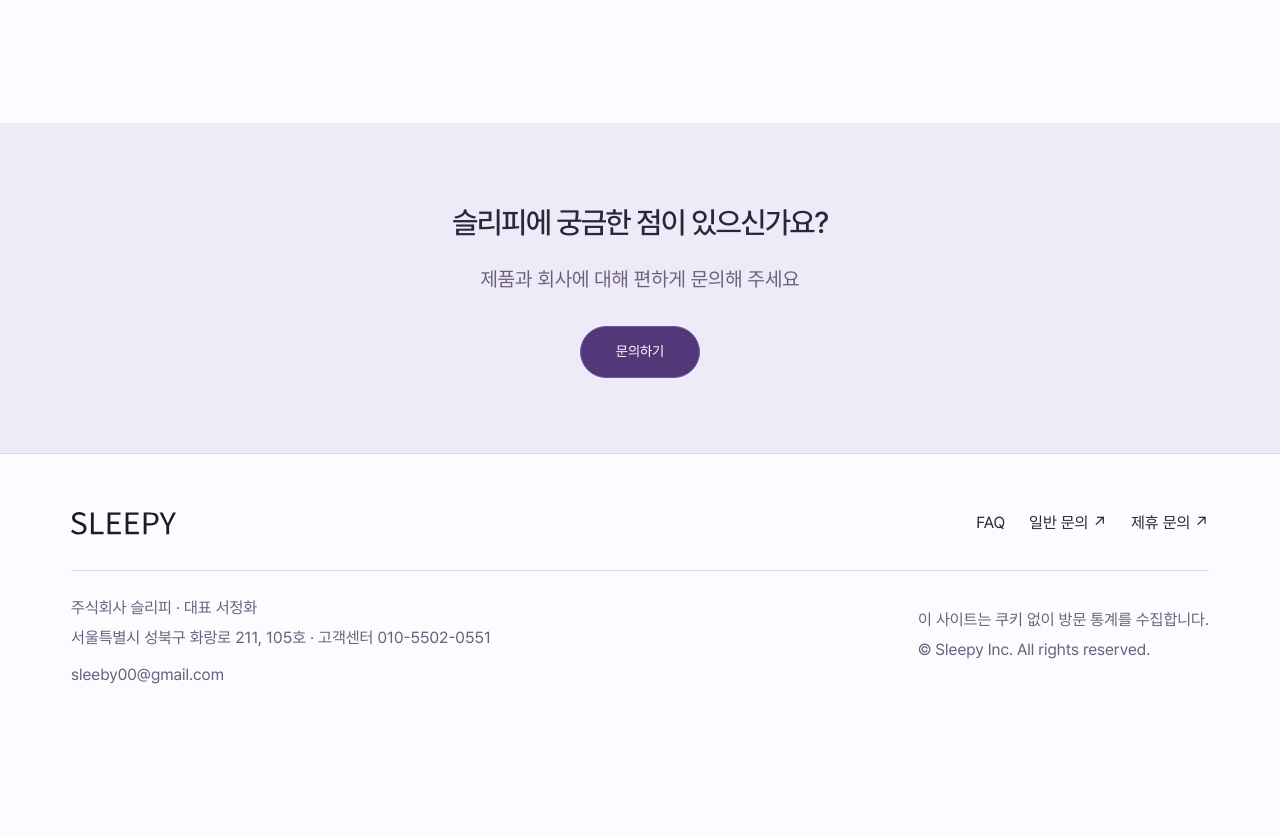
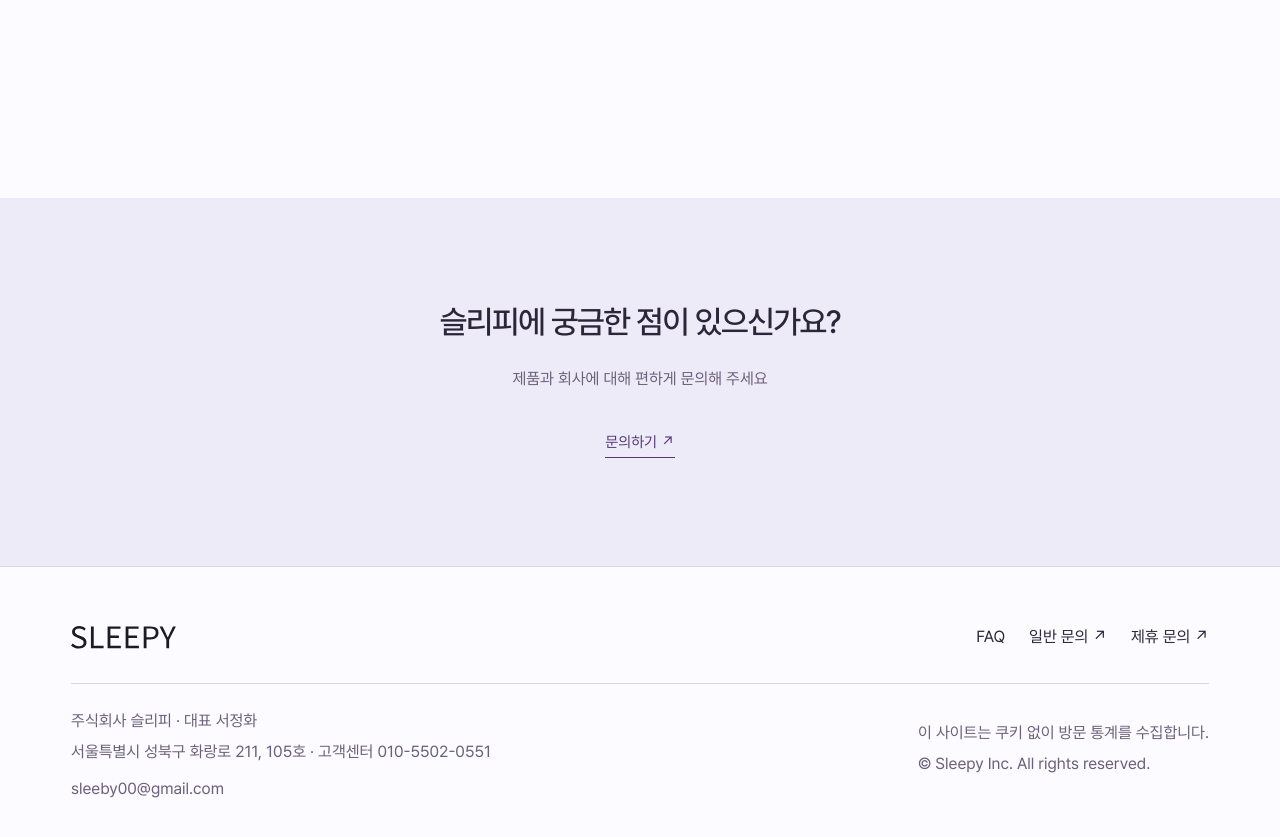
Before and after one commit to miniintern-sleepy/sleepy, a Next.js app: page /ko/company in a window 1280 px wide. Shown: the part 3670-4507 px from the top of the page. Before the commit the page ends 4397 px from the top, so only its background shows below. Built offline with nearby package versions, Linux system fonts and the light colour scheme.

Commit message:
fix: 회사 소개 문의를 FAQ 문의 배너와 같게 맞춤 #90
- 보라 둥근 버튼 대신 공통 ContactBanner(글자 링크) 사용, 유형 일반 유지
- 걸음 끝 → 문의 배경 거리를 시안대로 PC 200px로 수정(기존 125px)

```diff
--- a/src/app/[lang]/company/_components/ContactSection.tsx
+++ b/src/app/[lang]/company/_components/ContactSection.tsx
@@ -1,11 +1,11 @@
-import Link from "next/link";
-
-import Reveal from "@/components/ui/Reveal";
+import ContactBanner from "@/components/ui/ContactBanner";
 import type { getCompanyCopy } from "@/lib/content";
 import type { Locale } from "@/lib/i18n";
 
 type Copy = Awaited<ReturnType<typeof getCompanyCopy>>["contact"];
 
+// FAQ 아래 문의 배너와 같은 모양(글자 링크)으로 맞춘다. 보라 둥근 버튼은 쓰지 않는다(#90).
+// 문의 폼은 들어온 화면에 따라 유형을 미리 고른다. 회사 소개에서는 "일반"이다(F-02).
 export default function ContactSection({
   copy,
   lang,
@@ -14,28 +14,11 @@ export default function ContactSection({
   lang: Locale;
 }) {
   return (
-    <section
-      aria-labelledby="company-contact"
-      className="company-contact bg-panel"
-    >
-      <Reveal className="mx-auto max-w-190 text-center">
-        <h2
-          id="company-contact"
-          className="text-form-aside text-ink md:text-research-heading"
-        >
-          {copy.title}
-        </h2>
-        <p className="mt-3 text-copy-large text-muted md:text-science-intro">
-          {copy.description}
-        </p>
-        {/* 문의 폼은 들어온 화면에 따라 유형을 미리 고른다. 회사 소개에서는 "일반"이다(F-02). */}
-        <Link
-          href={`/${lang}/contact?type=general`}
-          className="mt-7 inline-flex min-h-13 min-w-30 items-center justify-center rounded-full border border-violet bg-violet-strong px-7.5 text-ui-button text-white hover:border-violet-strong hover:bg-violet motion-safe:transition-colors motion-safe:duration-200"
-        >
-          {copy.button}
-        </Link>
-      </Reveal>
-    </section>
+    <ContactBanner
+      lang={lang}
+      copy={copy}
+      href={`/${lang}/contact?type=general`}
+      className="company-contact"
+    />
   );
 }
--- a/src/app/[lang]/company/company.css
+++ b/src/app/[lang]/company/company.css
@@ -8,9 +8,6 @@
 }
 .company-beliefs {
   padding-bottom: var(--space-section);
-}
-.company-contact {
-  padding: var(--space-section-small) var(--layout-gutter);
 }
 .company-tech-diagram {
   margin: 56px auto 0;
@@ -293,8 +290,9 @@
   color: var(--color-violet-strong);
   font-weight: var(--font-weight-ui-medium);
 }
+/* 문의 배경 위 → 걸음 마지막 줄 아래 거리. 배너 안쪽 여백(100px)과 따로 센다(#90). */
 .company-contact {
-  margin-top: calc(var(--space-section) - var(--space-section-small));
+  margin-top: var(--space-section);
 }
 @media (min-width: 1024px) {
   .company-about {
@@ -324,7 +322,7 @@
     padding-top: 27px;
   }
   .company-contact {
-    margin-top: calc(200px - var(--space-section-small));
+    margin-top: 200px;
   }
 }
 @media (max-width: 767px) {
@@ -373,6 +371,6 @@
     text-align: left;
   }
   .company-contact {
-    margin-top: 0;
+    margin-top: var(--space-section-small);
   }
 }
--- a/src/components/ui/ContactBanner.tsx
+++ b/src/components/ui/ContactBanner.tsx
@@ -3,16 +3,27 @@ import TextLink from "./TextLink";
 export default function ContactBanner({
   lang,
   copy,
+  href = `/${lang}/contact`,
+  className,
 }: {
   lang: string;
   copy: { title: string; description: string; button: string };
+  // 들어온 화면에 따라 문의 유형을 미리 고를 때 쓴다(회사 소개 → general).
+  href?: string;
+  className?: string;
 }) {
   return (
-    <section className="public-contact-banner">
+    <section
+      className={
+        className
+          ? `public-contact-banner ${className}`
+          : "public-contact-banner"
+      }
+    >
       <div className="public-wide">
         <h2 className="text-cta-heading">{copy.title}</h2>
         <p className="text-copy text-muted">{copy.description}</p>
-        <TextLink href={`/${lang}/contact`}>{copy.button}</TextLink>
+        <TextLink href={href}>{copy.button}</TextLink>
       </div>
     </section>
   );
```
Also changed, not shown: 2 other files (tests, documents, lock files or other folders).
